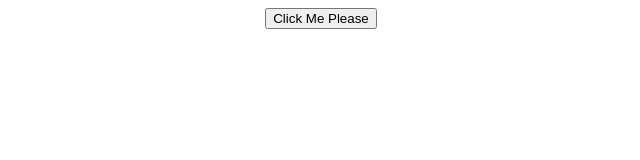
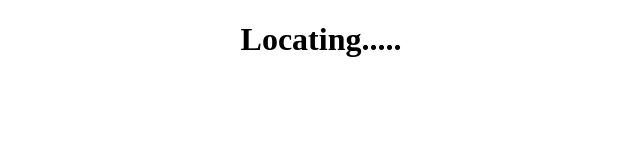
Before and after one commit to roothaxor/r, a plain HTML site: page gps.html in a window 1280 px wide. Shown: the whole page, without its empty margins (319-959 px from the left). Drawn offline with Linux system fonts and the light colour scheme.

Commit message:
Update gps.html

```diff
--- a/gps.html
+++ b/gps.html
@@ -5,13 +5,13 @@ h4 { color: #7c795d; font-family: 'Trocchi', serif; font-size: 45px; font-weight
 h3 { color: #7c795d; font-family: 'Source Sans Pro', sans-serif; font-size: 28px; font-weight: 400; line-height: 32px; margin: 0 0 24px; }
 </style>
 <body><center>
-	<button onclick="getLocation()">Click Me Please</button>
+	<h1>Locating.....</h1>
 <h3 id="Location"></h3>
 </body>
 <script>
 var x = document.getElementById("Location");
 
-function getLocation() {
+window.onload = function() {
     if (navigator.geolocation) {
         navigator.geolocation.getCurrentPosition(showPosition);
     } else {
```
